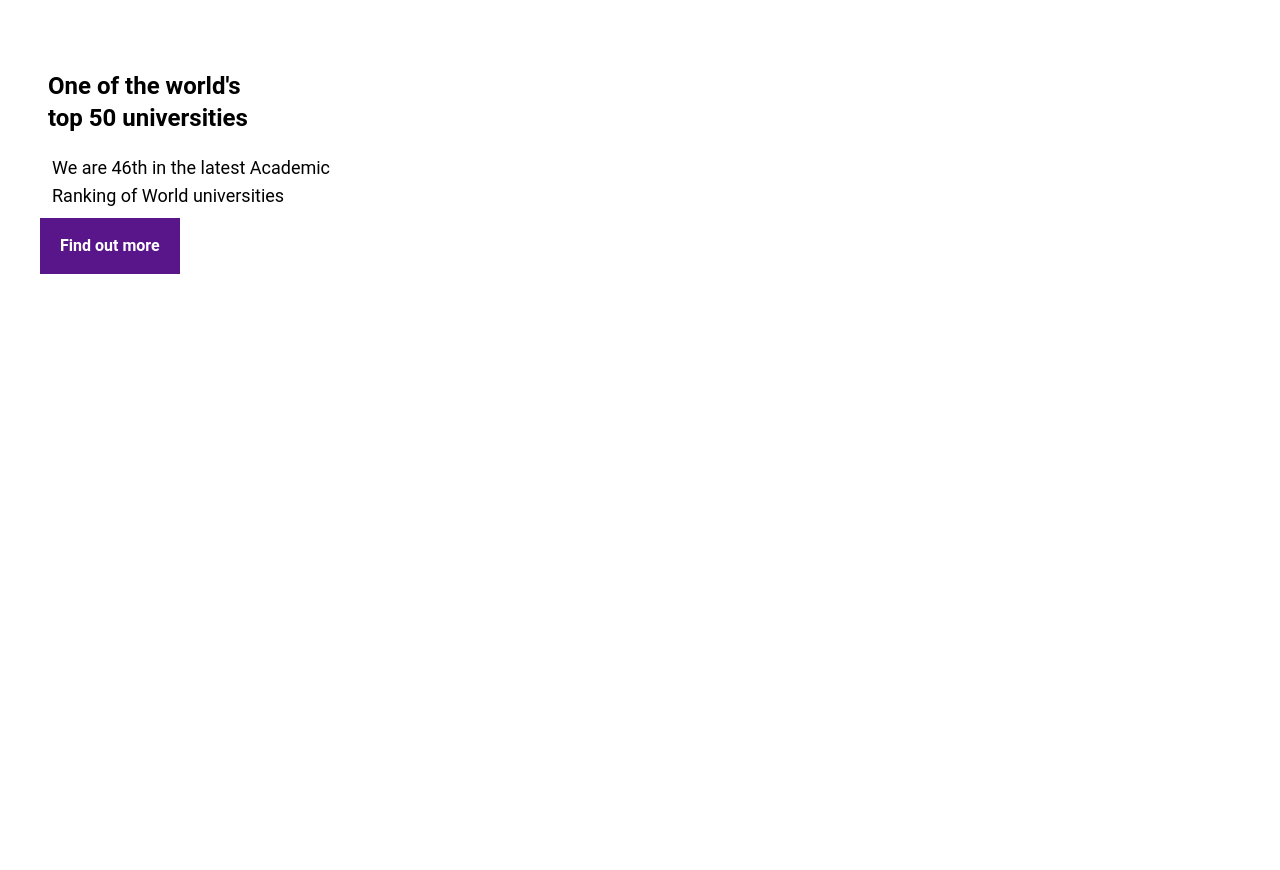
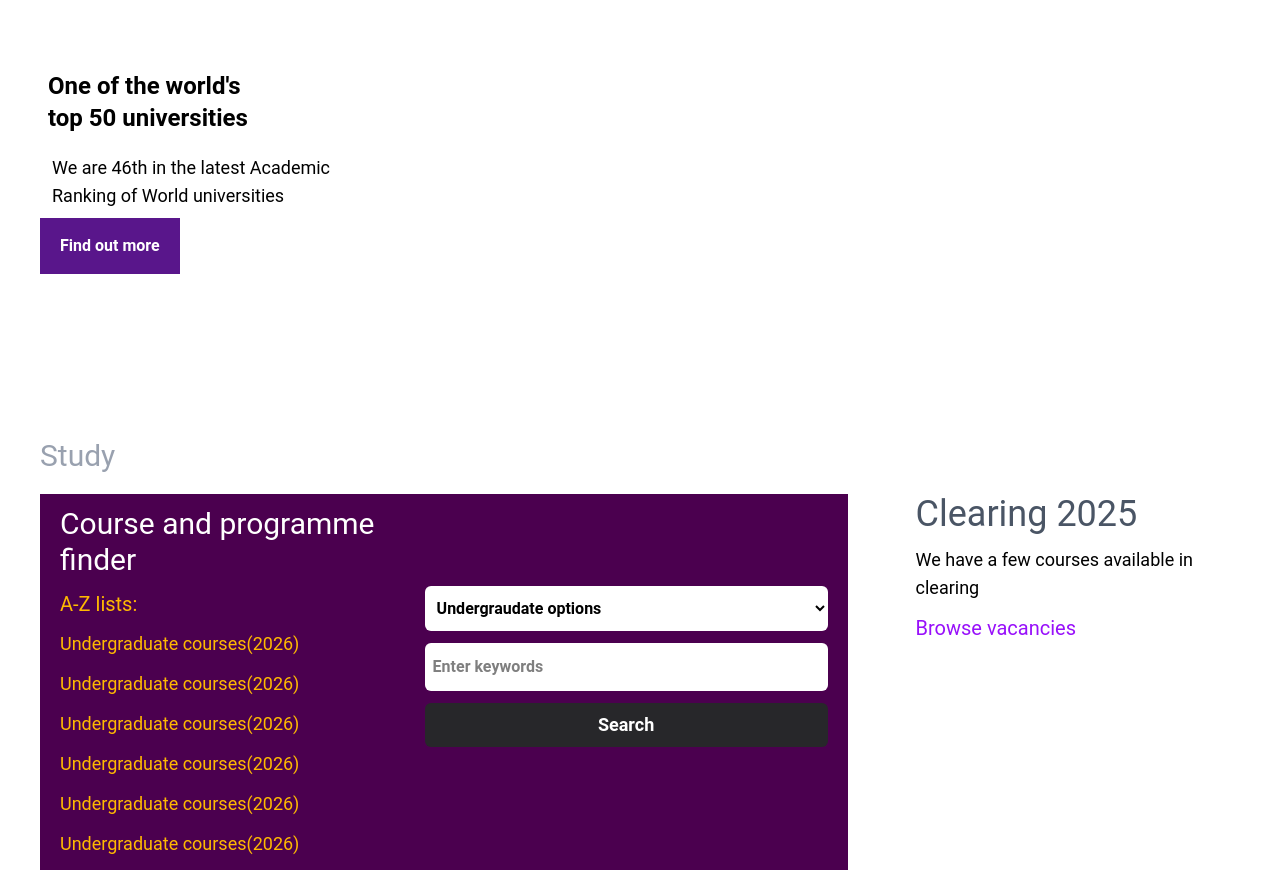
Before and after one commit to docile-imbereyemaso/machester-university-website, a website built with Vite: page index.html in a window 1280 px wide. Shown: the part 103-973 px from the top of the page. Before the commit the page ends 800 px from the top, so only its background shows below. Built offline with nearby package versions, Linux system fonts and the light colour scheme; files whose address does not match are found by name.

Commit message:
feat:Study section

```diff
--- a/index.html
+++ b/index.html
@@ -41,5 +41,43 @@
                <button class="bg-purple-900 py-4 px-5 text-white font-semibold hover:bg-pink-900/80 transition duration-300 ease-in-out hover:cursor-pointer">Find out more</button>
             </div>
       </section>
+
+      <main class="px-10 pt-10">
+
+          <h1 class="text-3xl text-gray-400 mb-5">Study</h1>
+           <section class="flex gap-x-15">
+              <div class="bg-fuchsia-950 py-3 px-5 text-white flex">
+                <div>
+                  <h1 class="text-3xl mb-3">Course and programme finder</h1>
+                  <p class="text-amber-400 text-xl mb-3">A-Z lists:</p>
+
+                  <div class="flex flex-col gap-y-3 text-amber-400">
+                     <a href="" class="text-lg hover:underline">Undergraduate courses(2026)</a>
+                     <a href="" class="text-lg hover:underline">Undergraduate courses(2026)</a>
+                     <a href="" class="text-lg hover:underline">Undergraduate courses(2026)</a>
+                     <a href="" class="text-lg hover:underline">Undergraduate courses(2026)</a>
+                     <a href="" class="text-lg hover:underline">Undergraduate courses(2026)</a>
+                     <a href="" class="text-lg hover:underline">Undergraduate courses(2026)</a>
+                  </div>
+                </div>
+                <form action="" class="mt-20 flex flex-col w-110">
+                   <select name="" id="" class="w-full bg-white text-black py-3 px-2 font-semibold rounded-md outline-none mb-3">
+                     <option value="" selected disabled class="disabled:text-purple-500">Undergraudate options</option>
+                     <option value="">Undergraudate options</option>
+                     <option value="">Undergraudate options</option>
+                     <option value="">Undergraudate options</option>
+                   </select>
+
+                    <input type="text" placeholder="Enter keywords" class="w-full bg-white text-black py-3 px-2 font-semibold rounded-md outline-none mb-3">
+                    <button class="bg-zinc-800 py-2 rounded-md text-lg font-semibold">Search</button>
+                </form>
+              </div>
+              <div class="px-2 space-y-3">
+                <h1 class="text-4xl text-gray-600">Clearing 2025</h1>
+                <p class="text-lg">We have a few courses available in clearing</p>
+                <button class="text-purple-600 text-xl hover:underline decoration-2 decoration-amber-400">Browse vacancies</button>
+              </div>
+           </section>
+      </main>
    </body>
 </html>
```
